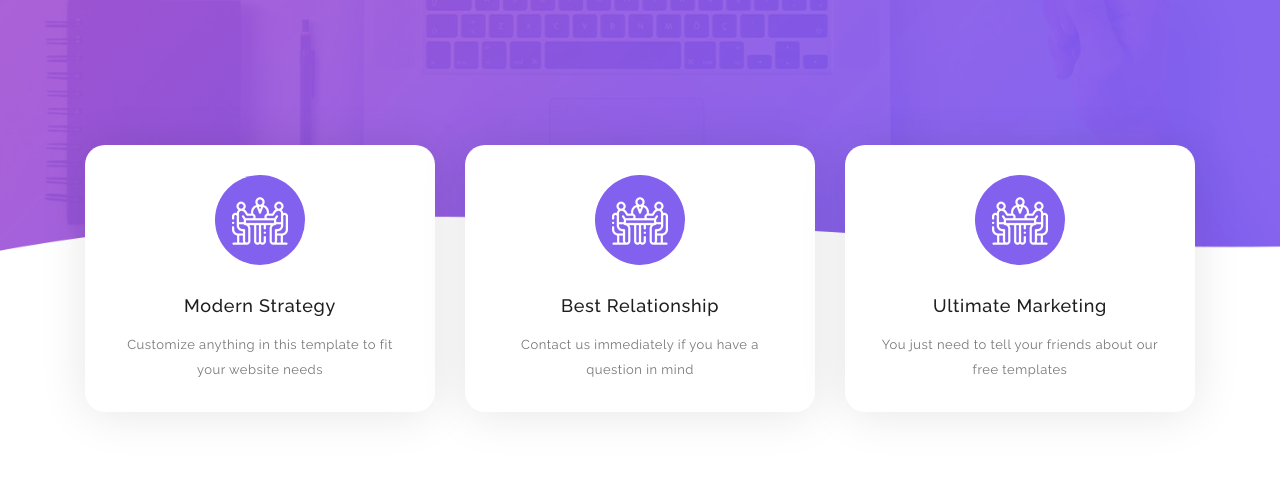
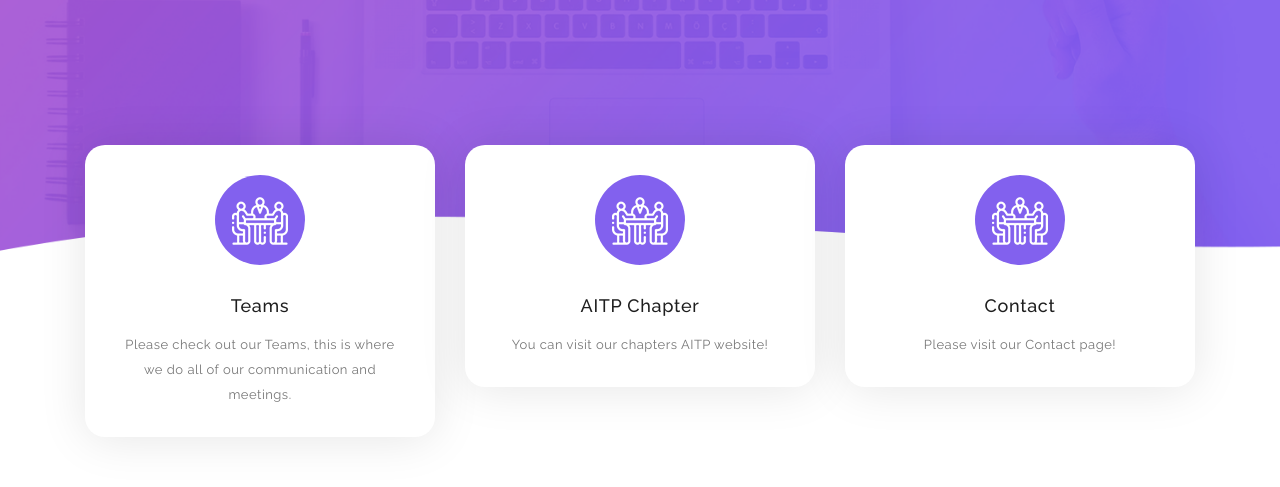
Before and after one commit to BhuwanTiwari2002/AITPWebsite, a plain HTML site: page WebRedesign/index.html in a window 1280 px wide. Shown: the part 465-952 px from the top of the page. Drawn offline with Linux system fonts and the light colour scheme.

Commit message:
fixed up the code

```diff
--- a/WebRedesign/index.html
+++ b/WebRedesign/index.html
@@ -96,8 +96,8 @@
                                 <div class="icon">
                                     <i><img src="assets/images/featured-item-01.png" alt=""></i>
                                 </div>
-                                <h5 class="features-title">Modern Strategy</h5>
-                                <p>Customize anything in this template to fit your website needs</p>
+                                <h5 class="features-title" href="">Teams</h5>
+                                <p>Please check out our Teams, this is where we do all of our communication and meetings.</p>
                             </div>
                         </div>
                         <!-- ***** Features Small Item End ***** -->
@@ -108,8 +108,8 @@
                                 <div class="icon">
                                     <i><img src="assets/images/featured-item-01.png" alt=""></i>
                                 </div>
-                                <h5 class="features-title">Best Relationship</h5>
-                                <p>Contact us immediately if you have a question in mind</p>
+                                <h5 class="features-title">AITP Chapter</h5>
+                                <p>You can visit our chapters AITP website!</p>
                             </div>
                         </div>
                         <!-- ***** Features Small Item End ***** -->
@@ -120,8 +120,8 @@
                                 <div class="icon">
                                     <i><img src="assets/images/featured-item-01.png" alt=""></i>
                                 </div>
-                                <h5 class="features-title">Ultimate Marketing</h5>
-                                <p>You just need to tell your friends about our free templates</p>
+                                <h5 class="features-title">Contact</h5>
+                                <p>Please visit our Contact page!</p>
                             </div>
                         </div>
                         <!-- ***** Features Small Item End ***** -->
@@ -400,6 +400,11 @@
                         <li>Damien DuBois</li>
                         <li>Jordan Johnson</li>
                         <li>Zachary Russ</li>
+                        <li>Stephanie Marie Littlejohn</li>
+                        <li>Devon Norman</li>
+                        <li>Marventz Beneche</li>
+                        <li>Chan Vue</li>
+
                     </ul>
                 </div>
                 <!-- ***** Contact Form End ***** -->
```
